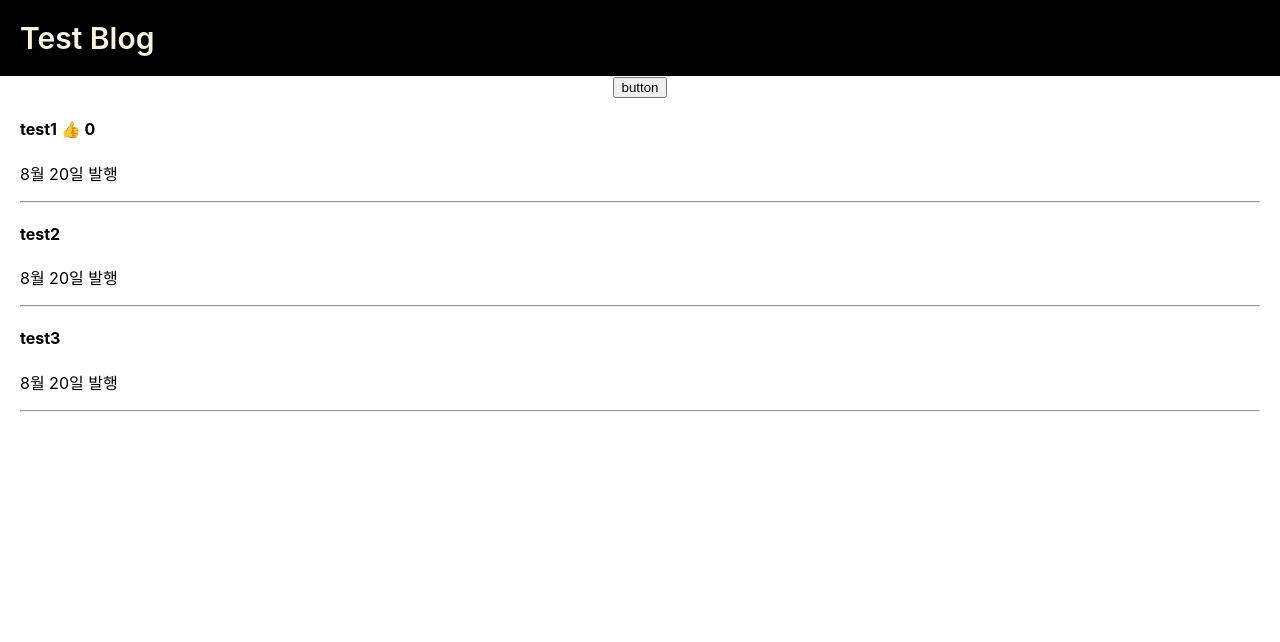
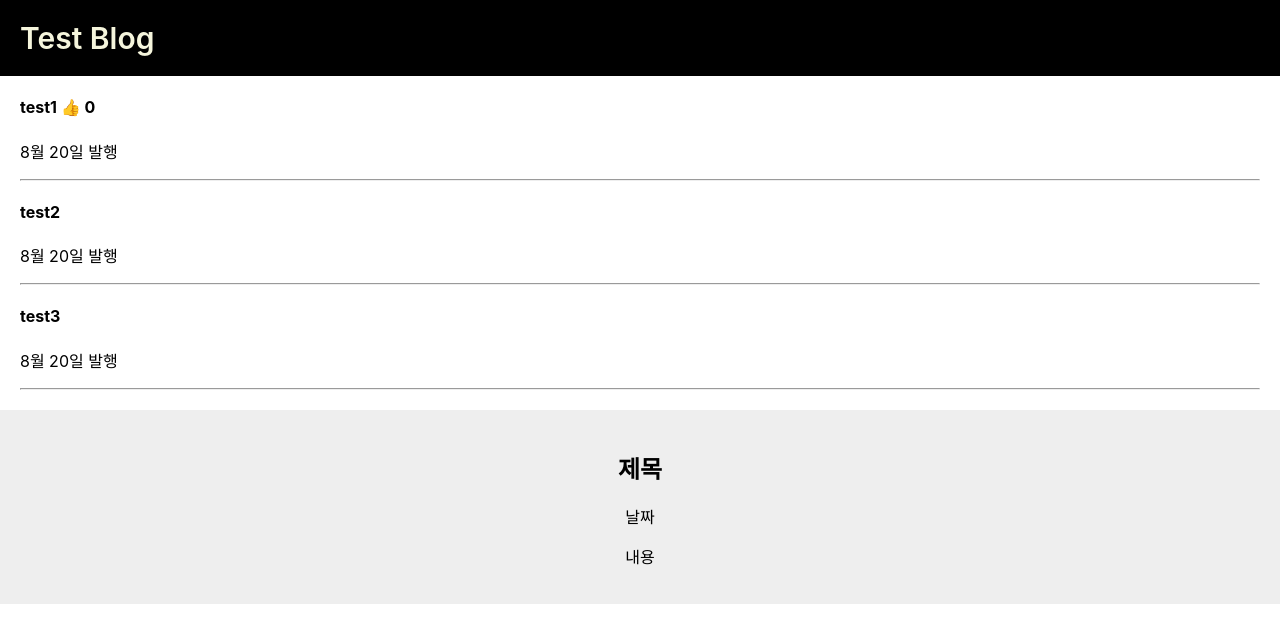
Before and after one commit to hasuikhs/react, a React (Create React App) app in the folder Basic2/blog/: page / in a window 1280 px wide. Shown: the top 642 px of the page. Built offline with nearby package versions, Linux system fonts and the light colour scheme.

Commit message:
210821|Update react component

```diff
--- a/Basic2/blog/src/App.css
+++ b/Basic2/blog/src/App.css
@@ -5,6 +5,12 @@
 .App-logo {
   height: 40vmin;
   pointer-events: none;
+}
+
+.modal {
+  margin-top: 20px;
+  padding: 20px;
+  background: #EEE;
 }
 
 .black-nav {
--- a/Basic2/blog/src/App.js
+++ b/Basic2/blog/src/App.js
@@ -1,3 +1,5 @@
+/* eslint-disable */
+
 import React, { useState } from 'react';
 import logo from './logo.svg';
 import './App.css';
@@ -7,19 +9,19 @@
   let [title, setTitle] = useState(['test1', 'test2', 'test3']);
   let [likeCnt, setLikeCnt] = useState(0);
 
-  function changeTitle() {
-    let newArr = [...title];  // array deep copy
-    newArr.sort().reverse();
+  // function changeTitle() {
+  //   let newArr = [...title];  // array deep copy
+  //   newArr.sort().reverse();
 
-    setTitle( newArr );
-  }
+  //   setTitle( newArr );
+  // }
 
   return (
     <div className="App">
       <div className="black-nav">
         <div style={ { color: 'beige', fontSize: '30px' } }>Test Blog</div>
       </div>
-      <button onClick={ changeTitle }>button</button>
+      {/* <button onClick={ changeTitle }>button</button> */}
       <div className="list">
         <h4>{ title[0] } <span onClick={ () => { setLikeCnt(++likeCnt) } }>👍</span> { likeCnt } </h4>
         <p>8월 20일 발행</p>
@@ -35,8 +37,22 @@
         <p>8월 20일 발행</p>
         <hr/>
       </div>
+
+      <Modal />
     </div>
   );
 }
 
+function Modal() {
+  return (
+    <>
+      <div className="modal">
+        <h2>제목</h2>
+        <p>날짜</p>
+        <p>내용</p>
+      </div>
+    </>
+  )
+}
+
 export default App;
```
